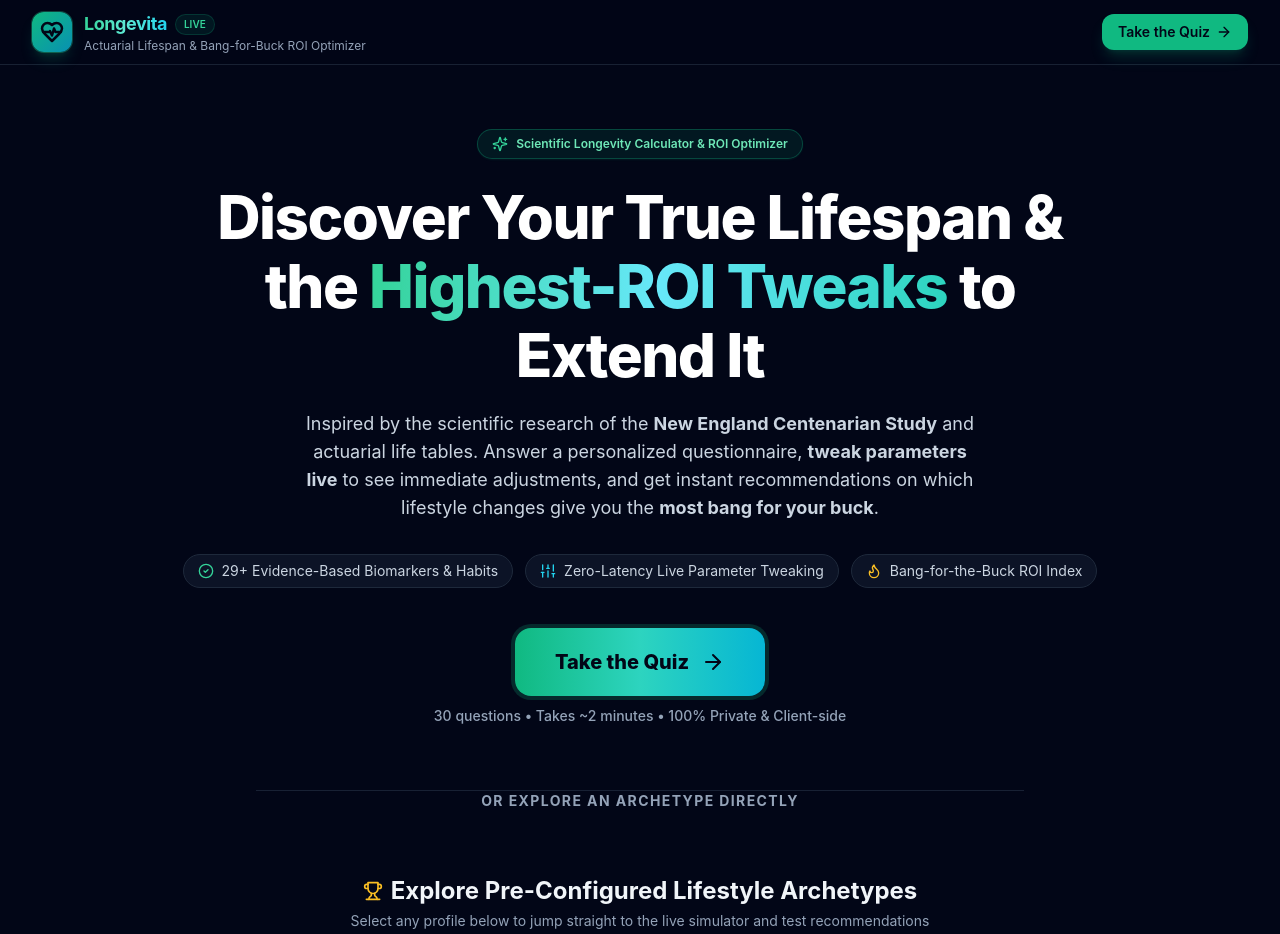
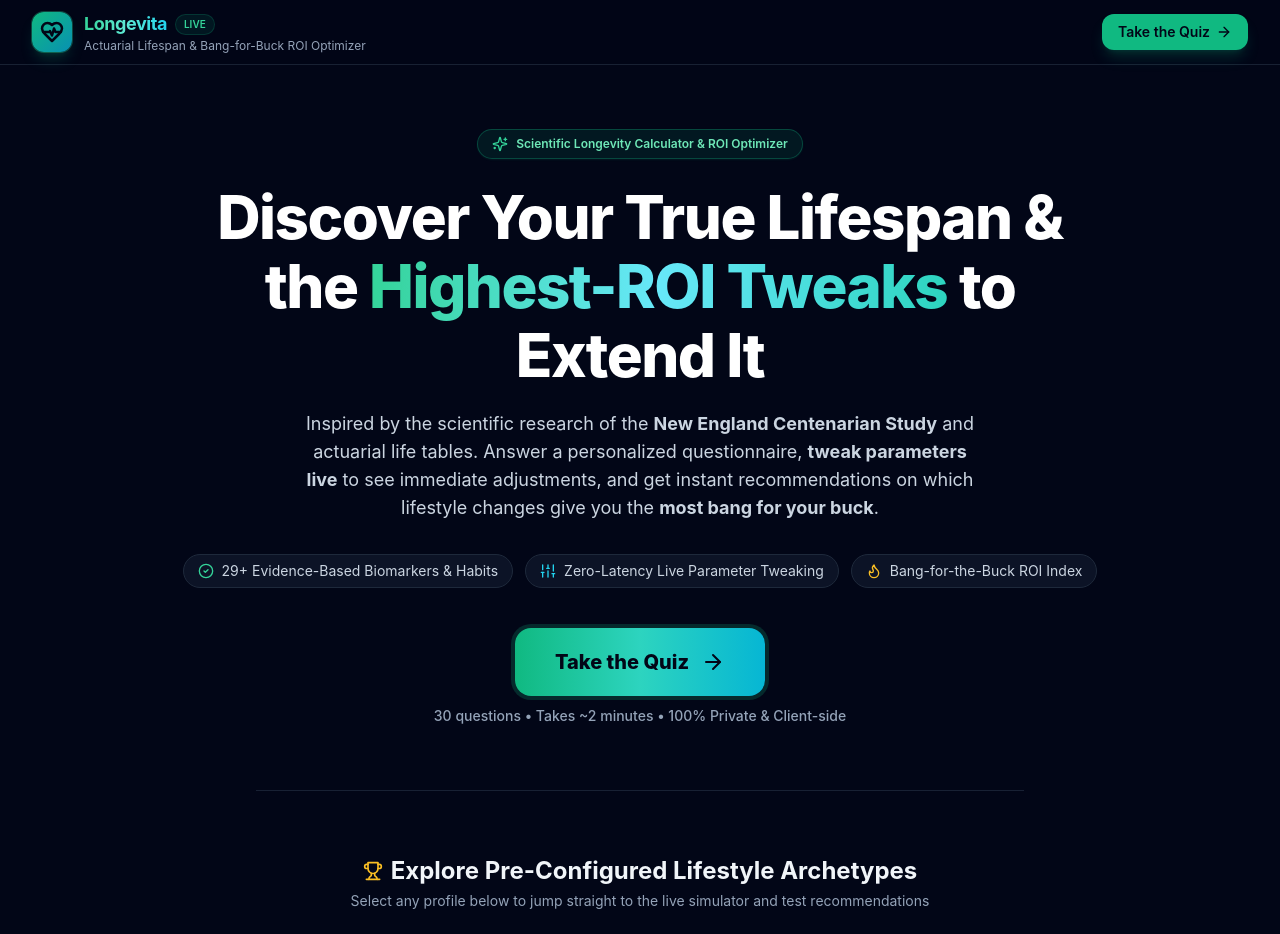
Before and after one commit to jj09/longevita, a React (Vite) app: page / in a window 1280 px wide. Shown: the top 934 px of the page. Built offline with nearby package versions, Linux system fonts and the light colour scheme.

Commit message:
chore(landing): remove text from archetype divider

```diff
--- a/src/components/landing/LandingPage.tsx
+++ b/src/components/landing/LandingPage.tsx
@@ -104,11 +104,7 @@ export const LandingPage: React.FC<LandingPageProps> = ({
         </div>
 
         {/* Divider */}
-        <div className="w-full max-w-3xl my-12 sm:my-16 border-t border-slate-800/80 relative flex items-center justify-center">
-          <span className="bg-slate-950 px-4 text-xs sm:text-sm font-bold uppercase tracking-widest text-slate-400">
-            Or Explore an Archetype Directly
-          </span>
-        </div>
+        <div className="w-full max-w-3xl my-12 sm:my-16 border-t border-slate-800/80" />
 
         {/* Archetype Cards Section */}
         <div className="w-full max-w-5xl text-left">
```
